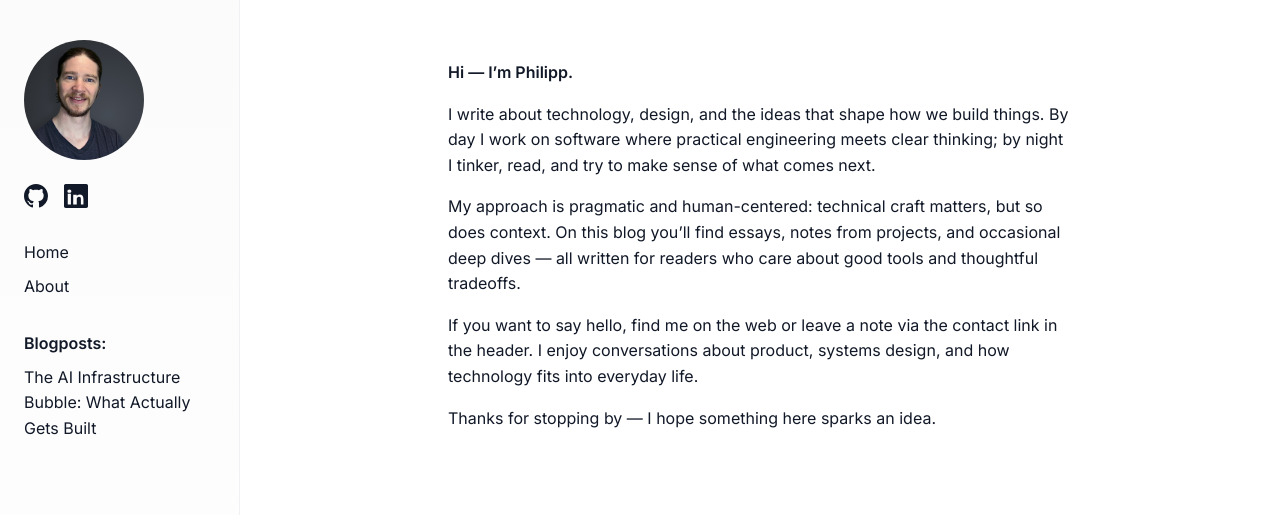
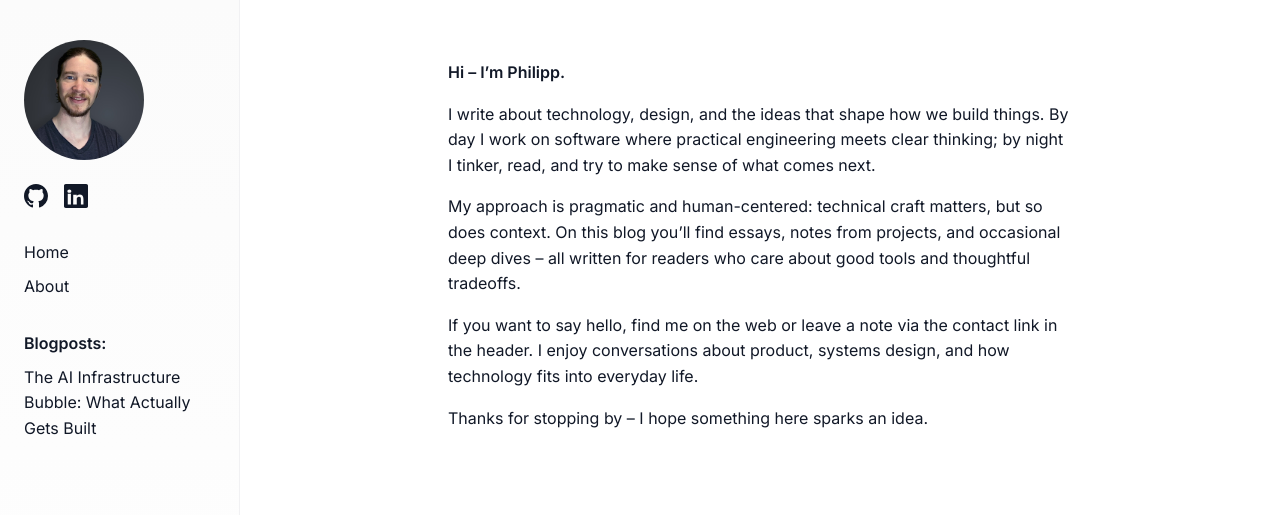
Before and after one commit to philippjbauer/philippjbauer.github.io, a Jekyll site: the page built from about.md, in a window 1280 px wide. Shown: the top 515 px of the page. Built offline with Jekyll 4.4.1, drawn with Linux system fonts in a browser that asks for light colours.

```diff
--- a/about.md
+++ b/about.md
@@ -4,12 +4,12 @@ title: About
 permalink: /about/
 ---
 
-**Hi — I'm Philipp.**
+**Hi – I'm Philipp.**
 
 I write about technology, design, and the ideas that shape how we build things. By day I work on software where practical engineering meets clear thinking; by night I tinker, read, and try to make sense of what comes next.
 
-My approach is pragmatic and human-centered: technical craft matters, but so does context. On this blog you'll find essays, notes from projects, and occasional deep dives — all written for readers who care about good tools and thoughtful tradeoffs.
+My approach is pragmatic and human-centered: technical craft matters, but so does context. On this blog you'll find essays, notes from projects, and occasional deep dives – all written for readers who care about good tools and thoughtful tradeoffs.
 
 If you want to say hello, find me on the web or leave a note via the contact link in the header. I enjoy conversations about product, systems design, and how technology fits into everyday life.
 
-Thanks for stopping by — I hope something here sparks an idea.
+Thanks for stopping by – I hope something here sparks an idea.
```
